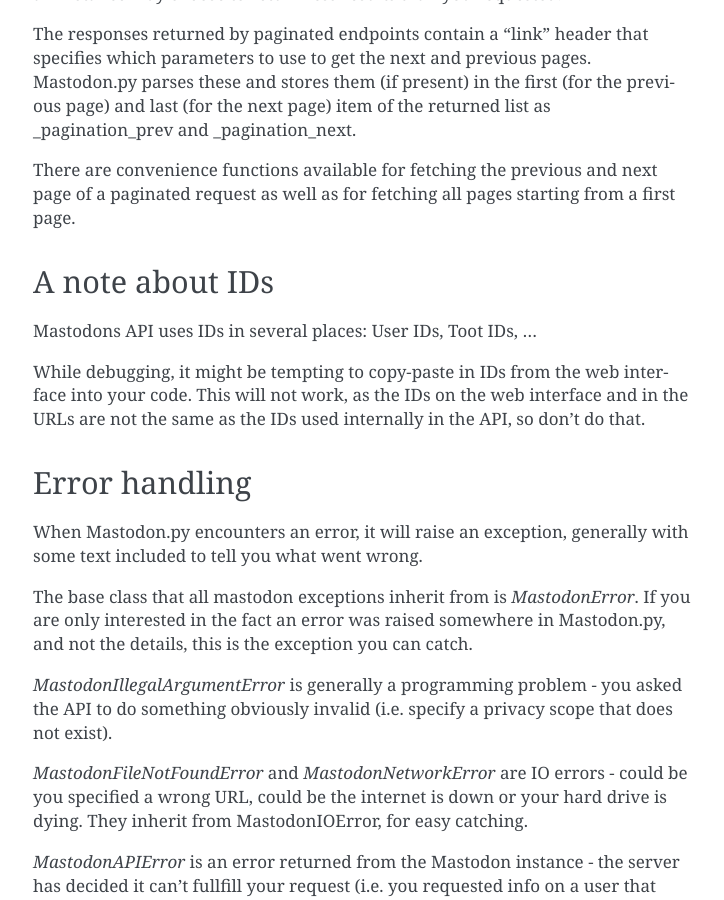
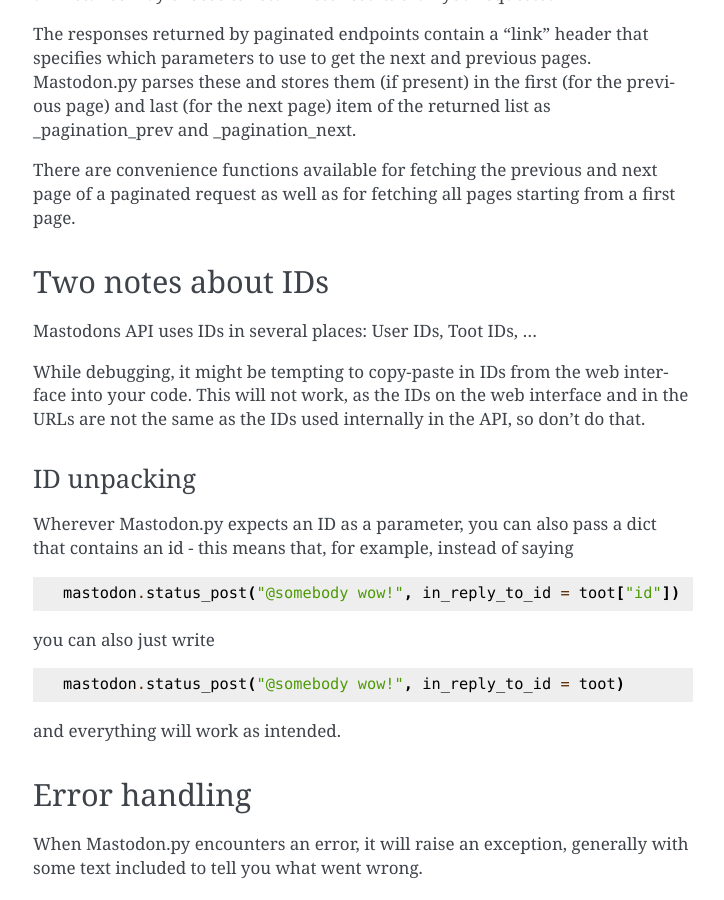
Before and after one commit to halcy/Mastodon.py, a Sphinx documentation site: the page built from docs/index.rst, in a window 1280 px wide and 900 px high, scrolled down 1977 px. Shown: the whole window, without its empty margins (387-1111 px from the left). Built offline with Sphinx 7.4.7, drawn with Linux system fonts in a browser that asks for light colours; some of the changed text lies outside the part shown.

Commit message:
Improve documentation

```diff
--- a/docs/index.rst
+++ b/docs/index.rst
@@ -98,14 +98,31 @@
 There are convenience functions available for fetching the previous and next page of
 a paginated request as well as for fetching all pages starting from a first page.
 
-A note about IDs
-----------------
+Two notes about IDs
+-------------------
 Mastodons API uses IDs in several places: User IDs, Toot IDs, ...
 
 While debugging, it might be tempting to copy-paste in IDs from the
 web interface into your code. This will not work, as the IDs on the web
 interface and in the URLs are not the same as the IDs used internally
 in the API, so don't do that.
+
+ID unpacking
+~~~~~~~~~~~~
+Wherever Mastodon.py expects an ID as a parameter, you can also pass a
+dict that contains an id - this means that, for example, instead of saying
+
+.. code-block:: python
+
+    mastodon.status_post("@somebody wow!", in_reply_to_id = toot["id"])
+
+you can also just write
+
+.. code-block:: python
+
+    mastodon.status_post("@somebody wow!", in_reply_to_id = toot)
+
+and everything will work as intended.
 
 Error handling
 --------------
@@ -377,6 +394,10 @@
 Mastodon.py re-check the server version or explicitly determine if a
 specific minimum Version is available.
 
+Note that the automatic version checks check for the version in which the
+endpoint was first added, not the version in which it was last changed. The
+latter check may be added to Mastodon.py at a later date.
+
 .. automethod:: Mastodon.retrieve_mastodon_version
 .. automethod:: Mastodon.verify_minimum_version
 
```
